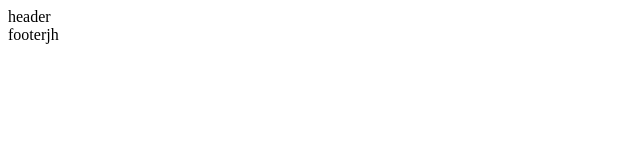
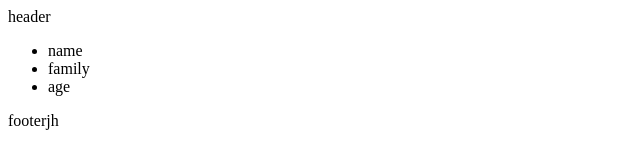
Before and after one commit to infozamani/project_git_exap, a plain HTML site: page index.html in a window 1280 px wide. Shown: the whole page, without its empty margins (0-640 px from the left). Drawn offline with Linux system fonts and the light colour scheme.

Commit message:
creat  nav

```diff
--- a/index.html
+++ b/index.html
@@ -9,6 +9,13 @@
    <header>
     header
    </header>
+   <nav>
+    <ul>
+        <li>name</li>
+        <li>family</li>
+        <li>age</li>
+    </ul>
+   </nav>
    <footer>
     footerjh
    </footer>
```
